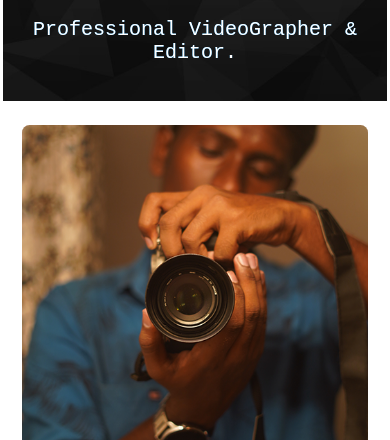
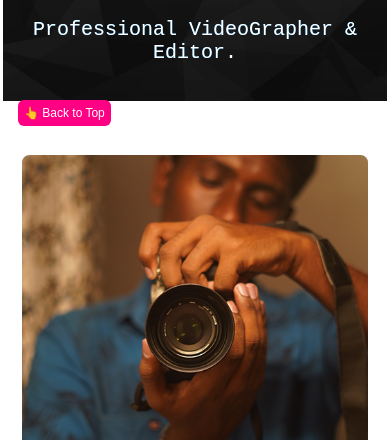
Before and after one commit to ArvindRTX/Profile, a plain HTML site: page index.html in a window 390 px wide. Shown: the part 404-844 px from the top of the page. Drawn offline with Linux system fonts and the light colour scheme.

Commit message:
Added Sticky and smooth scroll

```diff
--- a/Resumeresponsive.css
+++ b/Resumeresponsive.css
@@ -1,3 +1,23 @@
+div.topbutton{
+  position: sticky;
+  top: 8em;
+  padding: 5px;
+  margin-left: 0.2em;
+  margin-top: -3em;
+}
+#top{
+    color: #ffffff;
+    background-color: #ff0084;
+    border: none;
+    border-radius: 0.5em;
+    padding: 0.75em;
+}
+
+#top:hover{
+    background-color: #038fe5;
+    cursor: pointer;
+    transition: background-color ease-in-out 0.5s;
+}
 .screen1 {
     background-image: url('images/My Photo for Background.jpg');
     width: auto;
@@ -547,6 +567,19 @@ footer img{
     .footer-contact{
         width: 70%;
     }
+    div.topbutton {
+        position: sticky;
+        top: 0;
+        padding: 5px;
+        margin-left: 0.5em;
+        z-index: 999;
+    }
+    #top {
+        padding: 0.5em;
+        font-size: 1.2em;
+        margin-top: 2em;
+
+    }
 
 }
 html {
--- a/index.html
+++ b/index.html
@@ -8,11 +8,11 @@
     <script src="https://kit.fontawesome.com/7f09f6d54f.js" crossorigin="anonymous"></script>
 </head>
 <body>
-<div class="screen1">
-    <div class="navbar">
+<div class="screen1" id="navigation">
+    <div class="navbar" >
         <nav>
             <ul>
-                <li class="logo"><img src="images\Arvind logo csr.png" id="logo-top" loading="lazy"></li>
+                <li class="logo" ><img src="images\Arvind logo csr.png" id="logo-top" loading="lazy"></li>
                 <li ><a href="#me">Profile</a></li>
                 <li><a href="#skills">Skills</a></li>
                 <li><a href="#container4">Experience</a></li>
@@ -30,7 +30,9 @@
     </div>
 
 </div>
-
+   <div class="topbutton">
+                <a href="#navigation"><button id="top">👆 Back to Top</button></a>
+    </div>
 <div id="container2">
     <div class="screen2">
         <div class="myphoto">
```
